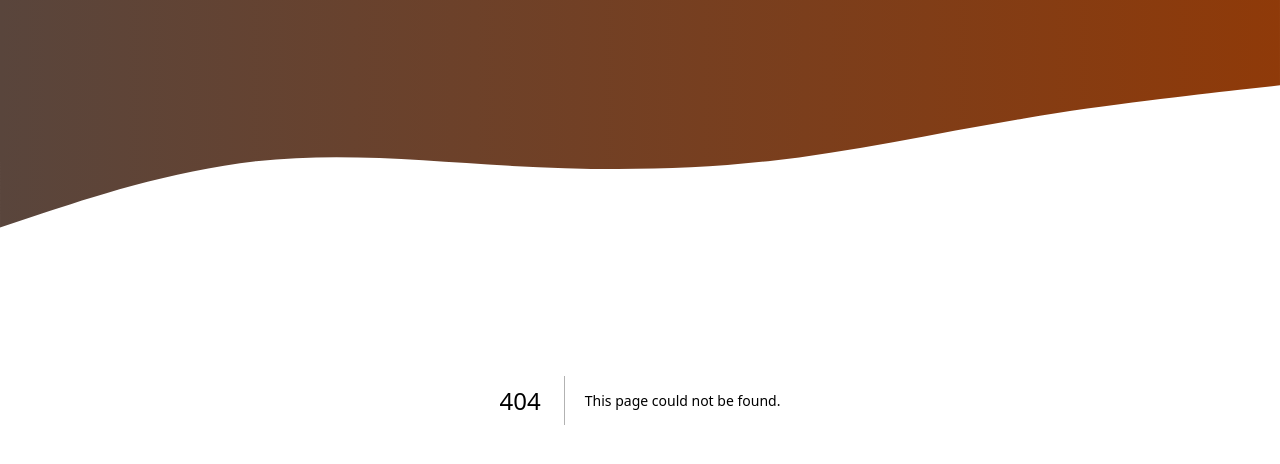
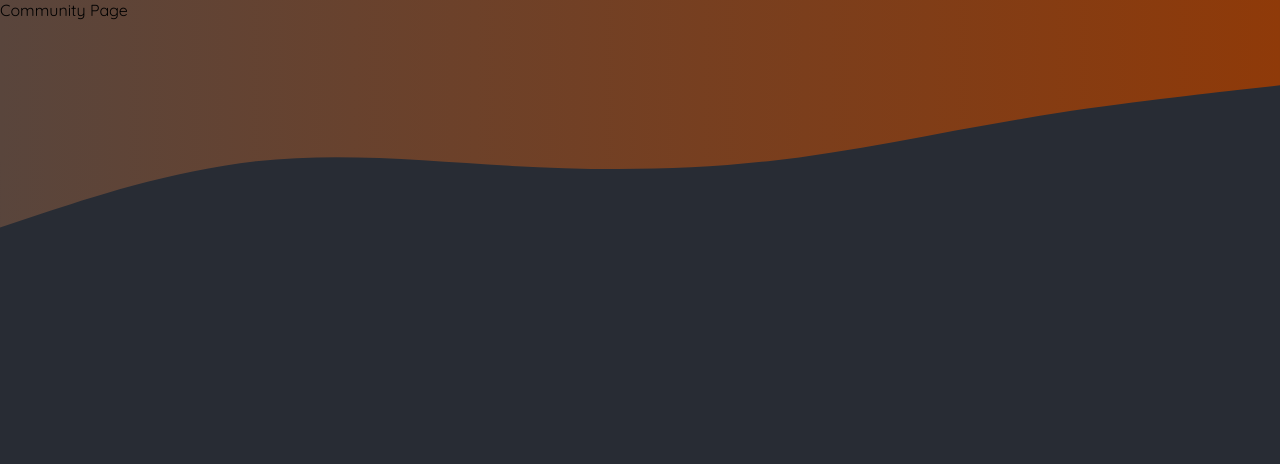
Before and after one commit to DavidsJulio/share-food, a Next.js app: page /community in a window 1280 px wide. Before the commit this address had no page. Shown: the top 464 px of the page. Built offline with nearby package versions, Linux system fonts and the light colour scheme.

Commit message:
Community route

```diff
--- /dev/null
+++ b/app/community/page.js
@@ -0,0 +1,5 @@
+import React from "react";
+
+export default function Community() {
+  return <div>Community Page</div>;
+}
```
